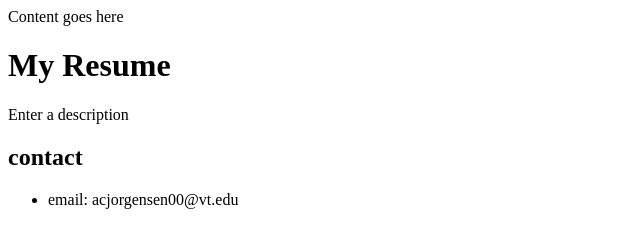
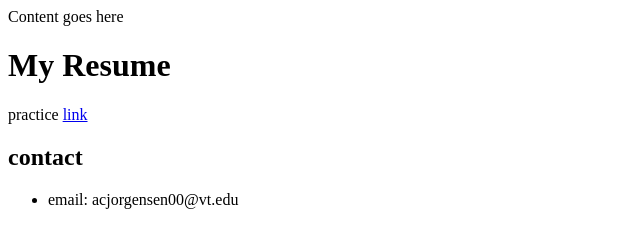
Before and after one commit to engl-4814/html-practice, a plain HTML site: page jorgensen/index.html in a window 1280 px wide. Shown: the full height of the page, 0-640 px from the left. Drawn offline with Linux system fonts and the light colour scheme.

Commit message:
Update index.html

```diff
--- a/jorgensen/index.html
+++ b/jorgensen/index.html
@@ -9,7 +9,7 @@
         Content goes here
         <header>
             <h1>My Resume</h1>
-            <p>Enter a description</p>
+            <p>practice <a href=#education>link</a></p>
         </header>
         <main>
             <article id="resume">
```
